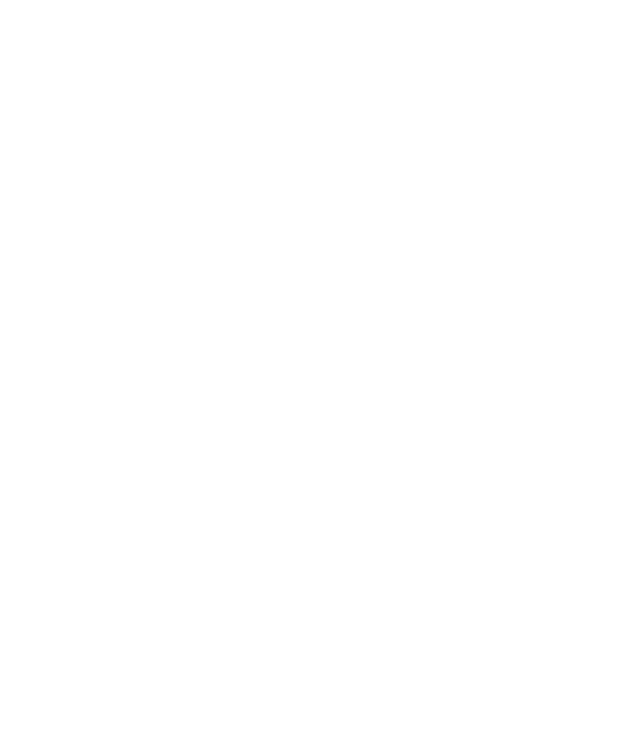
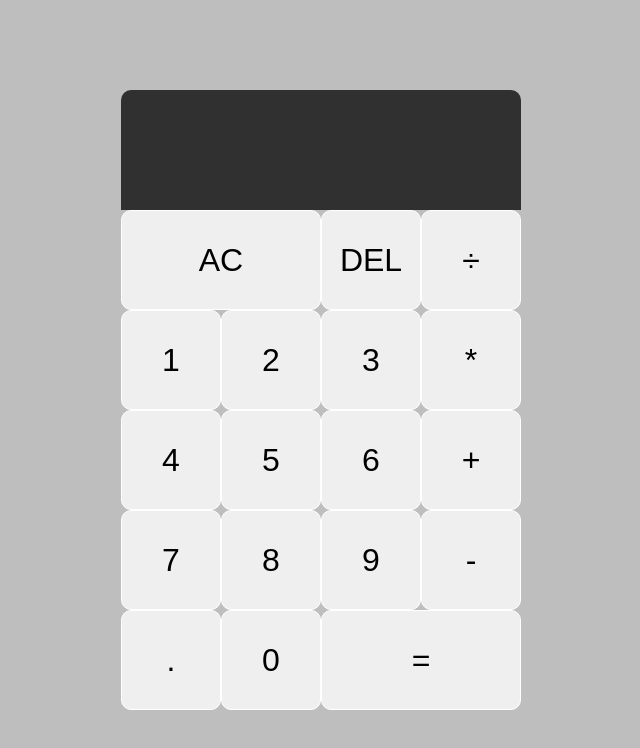
Before and after one commit to mariosilvae/calculator, a plain HTML site: page index.html in a window 1280 px wide. Shown: the whole page, without its empty margins (319-959 px from the left). Drawn offline with Linux system fonts and the light colour scheme.

Commit message:
[feature] calculator template

```diff
--- a/index.html
+++ b/index.html
@@ -9,6 +9,30 @@
   <title>Calculator</title>
 </head>
 <body>
+  <div class="calculator">
+    <div class="calculator__output">
+      <div class="output__previous"></div>
+      <div class="output__current"></div>
+    </div>
+      <button data-clear="clear"  class="calculator__button--span">AC</button>
+      <button data-operation="delete" class="calculator__button">DEL</button>
+      <button data-math="divide" class="calculator__button">÷</button>
+      <button data-number="1" class="calculator__button">1</button>
+      <button data-number="2" class="calculator__button">2</button>
+      <button data-number="3" class="calculator__button">3</button>
+      <button data-math="multiply" class="calculator__button">*</button>
+      <button data-number="4" class="calculator__button">4</button>
+      <button data-number="5" class="calculator__button">5</button>
+      <button data-number="6" class="calculator__button">6</button>
+      <button data-math="add" class="calculator__button">+</button>
+      <button data-number="7" class="calculator__button">7</button>
+      <button data-number="8" class="calculator__button">8</button>
+      <button data-number="9" class="calculator__button">9</button>
+      <button data-math="minus" class="calculator__button">-</button>
+      <button data-number="." class="calculator__button">.</button>
+      <button data-number="0" class="calculator__button">0</button>
+      <button data-equals="equals" class="calculator__button--span">=</button>
 
+  </div>
 </body>
 </html>
--- a/styles.css
+++ b/styles.css
@@ -0,0 +1,67 @@
+*, *::before, *::after {
+  box-sizing: border-box;
+}
+
+body {
+  padding:0;
+  margin: 0;
+  background: #bebebe;
+}
+
+.calculator {
+  display: grid;
+  justify-content: center;
+  align-content: center;
+  min-height: 100vh;
+  grid-template-columns: repeat(4, 100px);
+  grid-template-rows: minmax(120px, auto)repeat(5, 100px);
+}
+
+.calculator__button {
+  cursor: pointer;
+  font-size: 2rem;
+  border: 1px solid white;
+  border-radius: 10px;
+  outline: none;
+  background-color: rgba(255, 255, 255, .75);
+}
+
+.calculator__button:hover {
+  background-color: rgba(255, 255, 255, .9);
+}
+
+.calculator__button--span {
+  cursor: pointer;
+  font-size: 2rem;
+  border: 1px solid white;
+  border-radius: 10px;
+  outline: none;
+  background-color: rgba(255, 255, 255, .75);
+  grid-column: span 2;
+}
+
+.calculator__button--span:hover {
+  background-color: rgba(255, 255, 255, .9);
+}
+
+.calculator__output {
+  grid-column: 1 / -1;
+  background-color: rgba(0, 0, 0, .75);
+  border-radius: 10px 10px 0 0;
+  display: flex;
+  flex-direction: column;
+  align-items: flex-end;
+  justify-content: space-around;
+  padding: 10px;word-wrap: break-word;
+  word-break: break-all;
+}
+
+.output__previous {
+  color: rgba(255, 255, 255, .75);
+  font-size: 1.5rem;
+}
+
+.output__current {
+  color: white;
+  font-size: 2.5rem;
+}
```
